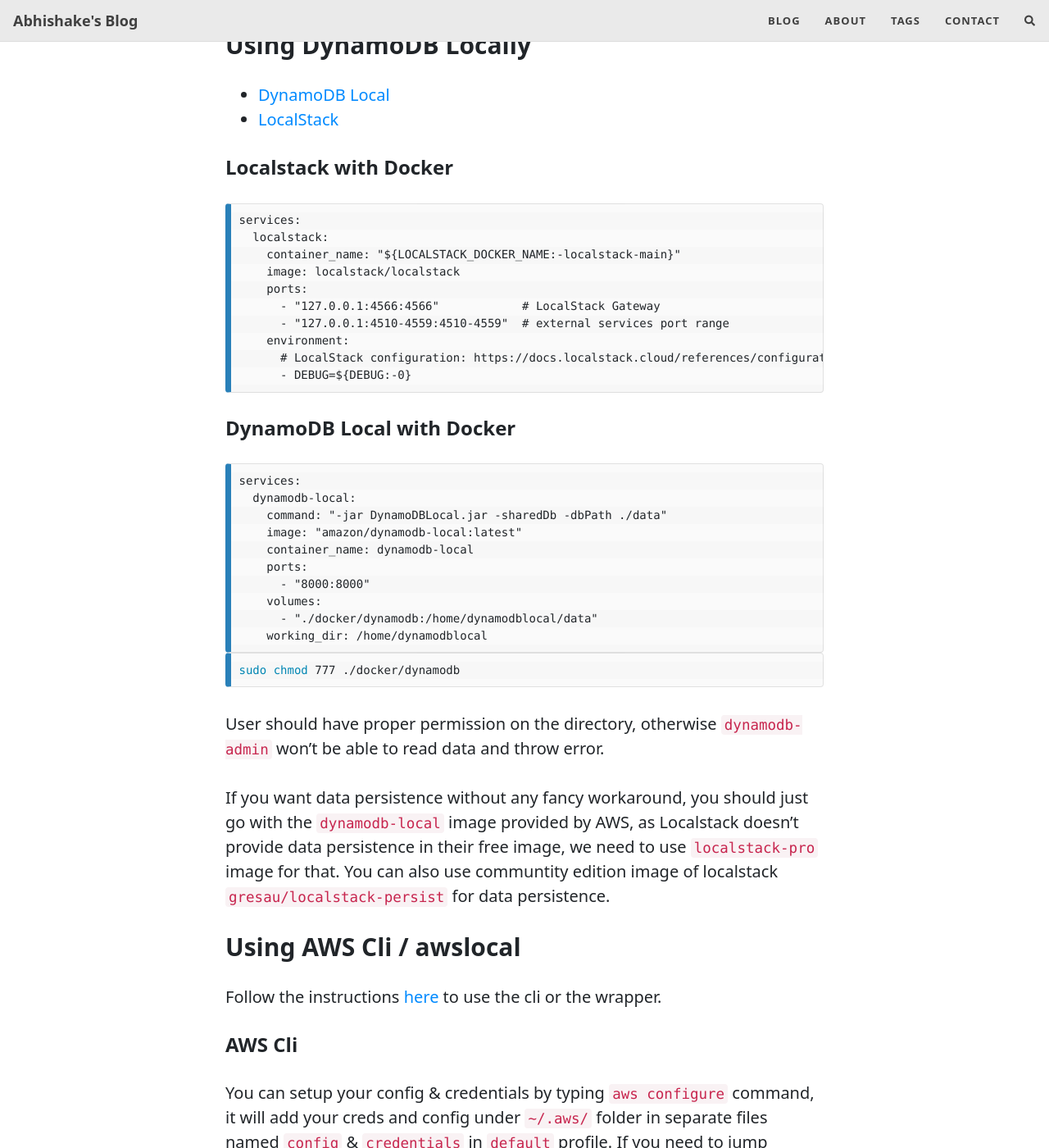
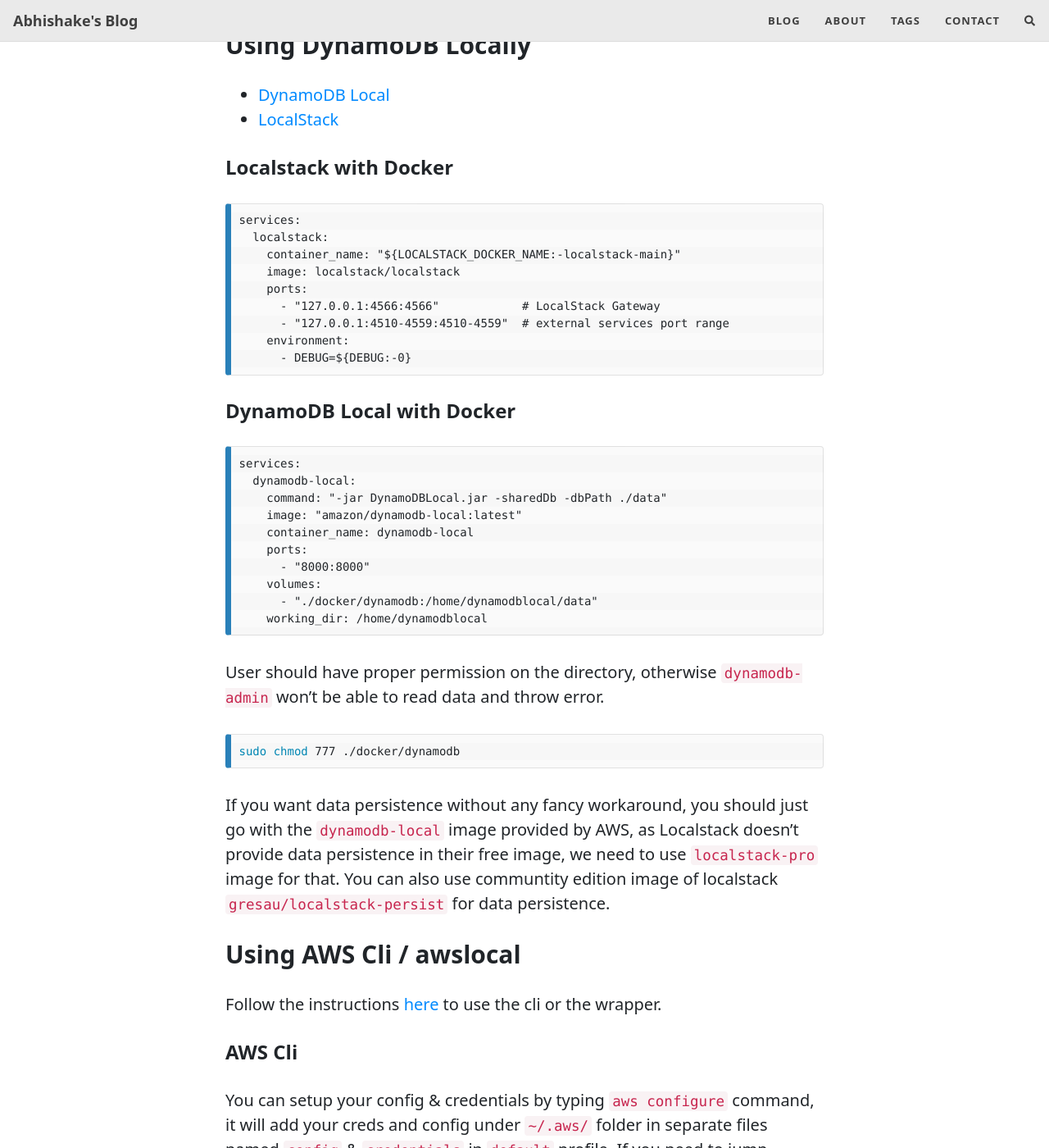
Before and after one commit to Abhishake63/abhishake.github.io, a Jekyll site: the page built from _posts/2025-01-15-setting-dynamodb-locally.md, in a window 1280 px wide and 1400 px high, scrolled down 470 px. Shown: the whole window at 82% size. Built offline with Jekyll 4.4.1, drawn with Linux system fonts in a browser that asks for light colours; nearby versions of some CDN libraries; comment, search, counter and statistics services are not loaded; some of the changed lines change nothing that is shown; some of the changed text lies outside the part shown.

Commit message:
fix dynamodb local setup blog

````diff
--- a/_posts/2025-01-15-setting-dynamodb-locally.md
+++ b/_posts/2025-01-15-setting-dynamodb-locally.md
@@ -24,7 +24,6 @@
       - "127.0.0.1:4566:4566"            # LocalStack Gateway
       - "127.0.0.1:4510-4559:4510-4559"  # external services port range
     environment:
-      # LocalStack configuration: https://docs.localstack.cloud/references/configuration/
       - DEBUG=${DEBUG:-0}
 ```
 
@@ -43,11 +42,11 @@
     working_dir: /home/dynamodblocal
 ```
 
+User should have proper permission on the directory, otherwise `dynamodb-admin` won't be able to read data and throw error.
+
 ```bash
 sudo chmod 777 ./docker/dynamodb
 ```
-
-User should have proper permission on the directory, otherwise `dynamodb-admin` won't be able to read data and throw error.
 
 If you want data persistence without any fancy workaround, you should just go with the `dynamodb-local` image provided by AWS, as Localstack doesn't provide data persistence in their free image, we need to use `localstack-pro` image for that. You can also use communtity edition image of localstack `gresau/localstack-persist` for data persistence.
 
@@ -59,9 +58,10 @@
 
 You can setup your config & credentials by typing `aws configure` command, it will add your creds and config under `~/.aws/` folder in separate files named `config` & `credentials` in `default` profile. If you need to jump around different creds and config, you can leverage it using `profile` specific config & creds.
 
+> ~/.aws/credentials
+>
+
 ```bash
-# creds file
-
 [default]
 aws_access_key_id = key
 aws_secret_access_key = key
@@ -75,9 +75,10 @@
 aws_secret_access_key = key
 ```
 
+> ~/.aws/config
+>
+
 ```bash
-# config file
-
 [default]
 region = us-east-1
 output = json
````
